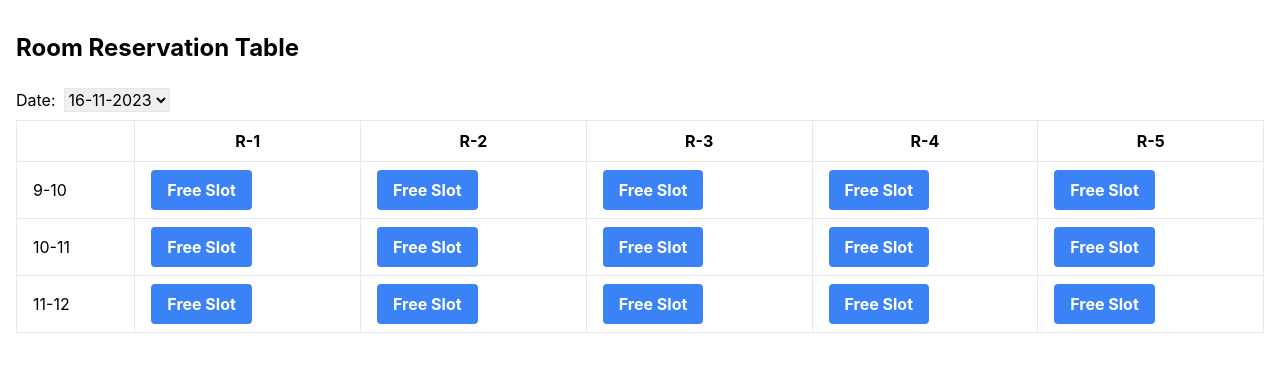
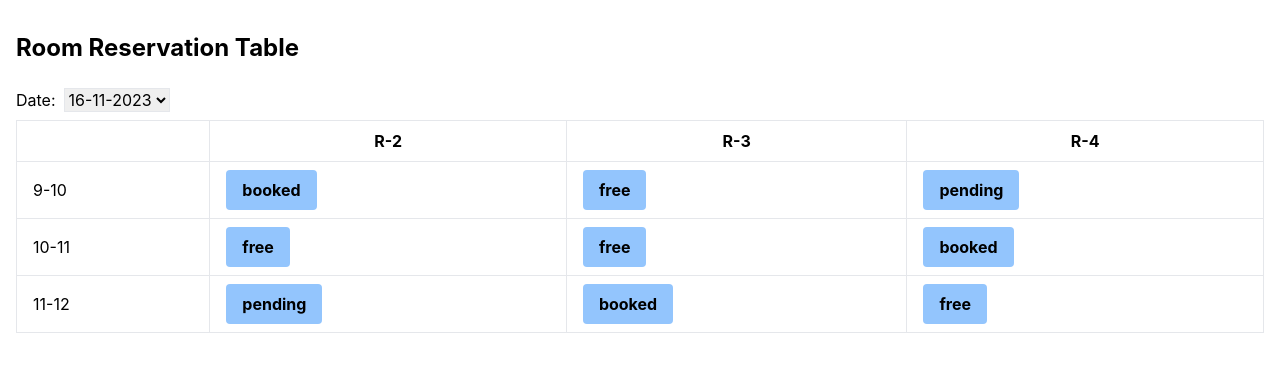
Before and after one commit to DivyamGarg-code/Byte-Blaze, a React (Create React App) app: page /home in a window 1280 px wide. Shown: the top 372 px of the page. Built offline with nearby package versions, Linux system fonts and the light colour scheme.

Commit message:
files_updated

```diff
--- a/src/Pages/Home.js
+++ b/src/Pages/Home.js
@@ -1,96 +1,21 @@
 import React, { useState, useEffect } from 'react';
-
-const rooms = ["R-1", "R-2", "R-3", "R-4", "R-5"];
-const timeSlots = ["9-10", "10-11", "11-12"];
-
-function TableComponent() {
-  const handleSlotClick = (room, timeSlot) => {
-    console.log(room, timeSlot);
-  };
-
-  const getFormattedDate = (date) => {
-    const day = date.getDate().toString().padStart(2, '0');
-    const month = (date.getMonth() + 1).toString().padStart(2, '0');
-    const year = date.getFullYear().toString();
-    return `${day}-${month}-${year}`;
-  };
-
-  const [dates, setDates] = useState([]);
-  const [selectedDate, setSelectedDate] = useState(getFormattedDate(new Date()));
-
-  useEffect(() => {
-    const currentDate = new Date();
-    const nextFourDates = Array.from({ length: 4 }, (_, index) => {
-      const newDate = new Date(currentDate);
-      newDate.setDate(currentDate.getDate() + index);
-      return getFormattedDate(newDate);
-    });
-    setDates(nextFourDates);
-  }, []);
-
-  const handleDateChange = (e) => {
-    setSelectedDate(e.target.value);
-  };
-
-  return (
-    <div className="container px-4 mt-8 ">
-      <h2 className="text-2xl font-bold mb-4">Room Reservation Table</h2>
-      <label>
-        Date:
-        <select name="date" value={selectedDate} onChange={handleDateChange} className="m-2 border">
-          {dates.map((date) => (
-            <option key={date} value={date}>
-              {date}
-            </option>
-          ))}
-        </select>
-      </label>
-      <table className="table-auto border-collapse w-full">
-        <thead>
-          <tr>
-            <th className="border px-4 py-2"></th>
-            {rooms.map((room) => (
-              <th key={room} className="border px-4 py-2">
-                {room}
-              </th>
-            ))}
-          </tr>
-        </thead>
-        <tbody>
-          {timeSlots.map((timeSlot) => (
-            <tr key={timeSlot} className="border">
-              <td className="border px-4 py-2">{timeSlot}</td>
-              {rooms.map((room) => (
-                <td key={`${room}-${timeSlot}`} className="border px-4 py-2">
-                    {/* For Free Slot */}
-                  <button
-                    className="bg-blue-500 hover:bg-blue-700 text-white font-bold py-2 px-4 rounded"
-                    onClick={() => {
-                      handleSlotClick(room, timeSlot);
-                    }}
-                  >
-                    Free Slot
-                  </button>
-                </td>
-              ))}
-            </tr>
-          ))}
-        </tbody>
-      </table>
-    </div>
-  );
-}
-
-export default TableComponent;
-
 
 const dummyData = {
     "2023-01-01": {
-      "R-1": {
-        "9-10": "free",
-        "10-11": "pending",
-        "11-12": "booked",
-      },
+        // "R-1": {
+        //     "9-10": {
+        //         "state": "free",
+        //         "occupant": "ACM"
+        //     },
+        //     "10-11": {
+        //         "state": "free",
+        //         "occupant": "ACM"
+        //     },
+        //     "11-12": {
+        //         "state": "free",
+        //         "occupant": "ACM"
+        //     },
+        // },
         "R-2": {
             "9-10": "booked",
             "10-11": "free",
@@ -108,3 +33,103 @@ const dummyData = {
         },
     },
 };
+
+
+function TableComponent() {
+    const handleSlotClick = (room, timeSlot, status) => {
+        console.log(room, timeSlot, status);
+    };
+
+    const getFormattedDate = (date) => {
+        const day = date.getDate().toString().padStart(2, '0');
+        const month = (date.getMonth() + 1).toString().padStart(2, '0');
+        const year = date.getFullYear().toString();
+        return `${day}-${month}-${year}`;
+    };
+
+    const [dates, setDates] = useState([]);
+    const [selectedDate, setSelectedDate] = useState(getFormattedDate(new Date()));
+    const [tableData, setTableData] = useState({});
+    const [timeSlots, setTimeSlots] = useState([]);
+
+    useEffect(() => {
+        // Fetch or use the dummyData here
+
+
+        const currentDate = new Date();
+        const nextFourDates = Array.from({ length: 4 }, (_, index) => {
+            const newDate = new Date(currentDate);
+            newDate.setDate(currentDate.getDate() + index);
+            return getFormattedDate(newDate);
+        });
+
+        const selectedData = dummyData["2023-01-01"] || {};
+        setTableData(selectedData);
+
+        // Extract unique time slots from the available data
+        // for (let date in dummyData) {
+        //     // console.log(`Date: ${date}`);
+        // }
+        for (let room in selectedData) {
+            setTimeSlots(Object.keys(selectedData[room]));
+            break;
+        }
+        setDates(nextFourDates);
+    }, [selectedDate]);
+
+    const handleDateChange = (e) => {
+        setSelectedDate(e.target.value);
+    };
+
+    return (
+        <div className="container px-4 mt-8">
+            <h2 className="text-2xl font-bold mb-4">Room Reservation Table</h2>
+            <label>
+                Date:
+                <select name="date" value={selectedDate} onChange={handleDateChange} className="m-2 border">
+                    {dates.map((date) => (
+                        <option key={date} value={date}>
+                            {date}
+                        </option>
+                    ))}
+                </select>
+            </label>
+            <table className="table-auto border-collapse w-full">
+                <thead>
+                    <tr>
+                        <th className="border px-4 py-2"></th>
+                        {Object.keys(tableData).map((room) => (
+                            <th key={room} className="border px-4 py-2">
+                                {room}
+                            </th>
+                        ))}
+                    </tr>
+                </thead>
+                <tbody>
+                    {console.log(tableData)}
+                    {timeSlots.map((timeSlot) => (
+                        <tr key={timeSlot} className="border">
+                            <td className="border px-4 py-2">{timeSlot}</td>
+                            {Object.keys(tableData).map((room) => (
+                                <td key={`${room}-${timeSlot}`} className="border px-4 py-2">
+                                    <button
+                                        className={`font-bold py-2 px-4 rounded bg-blue-300`}
+                                        onClick={() => {
+                                            handleSlotClick(room, timeSlot, tableData[room][timeSlot]);
+                                        }}
+                                    >
+                                        {tableData[room] && tableData[room][timeSlot]
+                                            ? tableData[room][timeSlot]
+                                            : 'Free Slot'}
+                                    </button>
+                                </td>
+                            ))}
+                        </tr>
+                    ))}
+                </tbody>
+            </table>
+        </div>
+    );
+}
+
+export default TableComponent;
```
Lines whose indentation alone changed are shown as unchanged.
